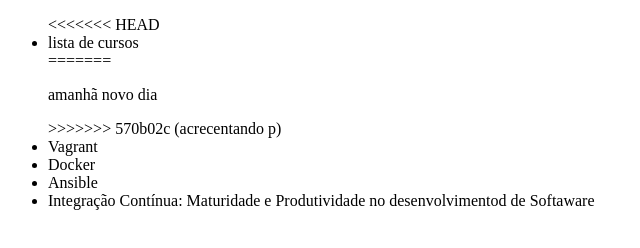
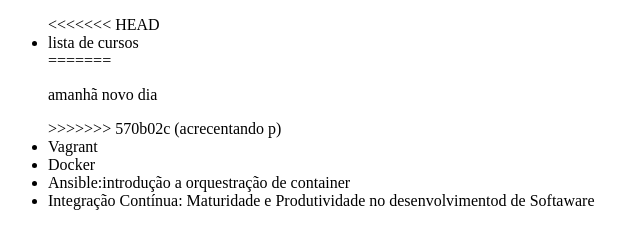
Before and after one commit to Barbarakmenezes/alura-git, a plain HTML site: page index.html in a window 1280 px wide. Shown: the whole page, without its empty margins (0-640 px from the left). Drawn offline with Linux system fonts and the light colour scheme.

Commit message:
curso de orquestração

```diff
--- a/index.html
+++ b/index.html
@@ -13,7 +13,7 @@
 >>>>>>> 570b02c (acrecentando p)
         <li>Vagrant</li>
         <li>Docker</li>
-        <li>Ansible</li>
+        <li>Ansible:introdução a orquestração de container</li>
         <li>Integração Contínua: Maturidade e Produtividade no desenvolvimentod de Softaware</li>
     </ul>
 </body>
```
